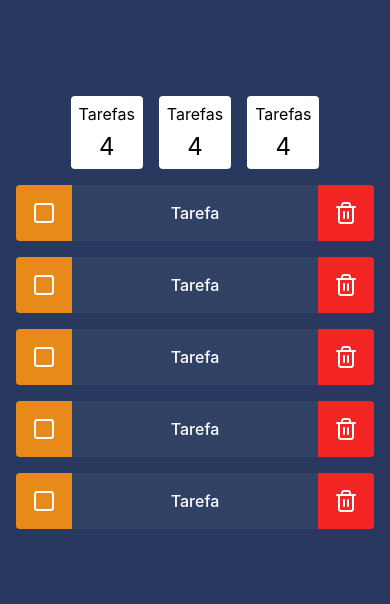
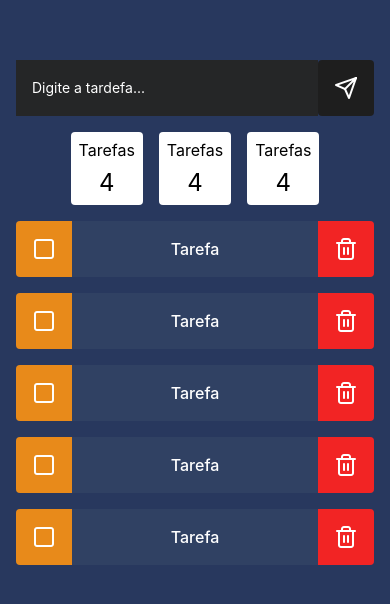
Before and after one commit to amaralmk2/residencia-tic-36, a React Native app: screen / in a window 390 px wide. Shown: the part 110-714 px from the top of the page. Built offline with nearby package versions, Linux system fonts and the light colour scheme.

Commit message:
criado componente de Input Task, com campo de texto e botao de envio

```diff
--- a/App.tsx
+++ b/App.tsx
@@ -3,6 +3,7 @@
 import { StyleSheet, Text, View } from 'react-native';
 import { Tasks } from './src/components/Tasks';
 import { CardNumber } from './src/components/CardNumber';
+import { InputAddTask } from './src/components/InputAddTask';
 
 export default function App() {
 
@@ -14,6 +15,7 @@
 
   return (
     <View style={styles.container}>
+      <InputAddTask/>
       <View style={{flexDirection: 'row', gap: 16}}>
         <CardNumber />
         <CardNumber />
--- /dev/null
+++ b/src/components/InputAddTask/index.tsx
@@ -0,0 +1,20 @@
+import {Feather}  from '@expo/vector-icons';
+import { Input, InputContainer, InputButton } from './styles';
+
+export function InputAddTask(){
+
+    return(
+        <InputContainer>
+        <Input
+        placeholder='Digite a tardefa...'
+        placeholderTextColor="white"
+        keyboardType='default'
+        />
+        <InputButton>
+        <Feather name='send' size={24} color="white" />
+        </InputButton>
+        </InputContainer>
+
+    );
+
+};
--- /dev/null
+++ b/src/components/InputAddTask/styles.ts
@@ -0,0 +1,25 @@
+import styled from 'styled-components/native';
+
+export const InputContainer = styled.View`
+    flex-direction: row;
+    width: 100%;
+    border-radius: 4px;
+`;
+
+export const Input = styled.TextInput`
+    background-color: #252627;
+    flex: 1;
+
+    padding: 16px;
+    color: #FFFFFF;
+
+`;
+
+export const InputButton = styled.TouchableOpacity`
+    width: 56px;
+    height: 56px;
+    background-color: #1E1E1E;
+    justify-content: center;
+    align-items: center;
+    border-radius: 4px;
+`;
```
